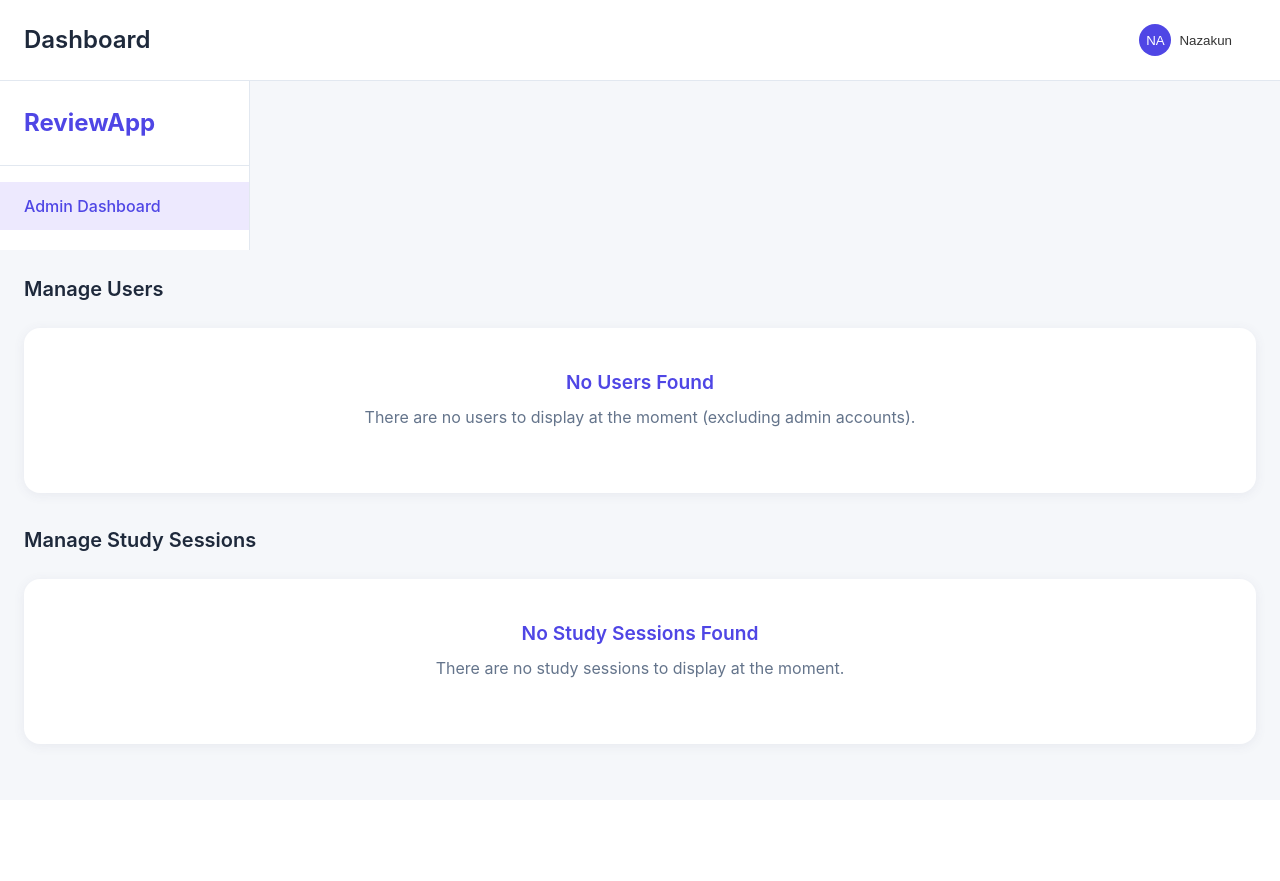
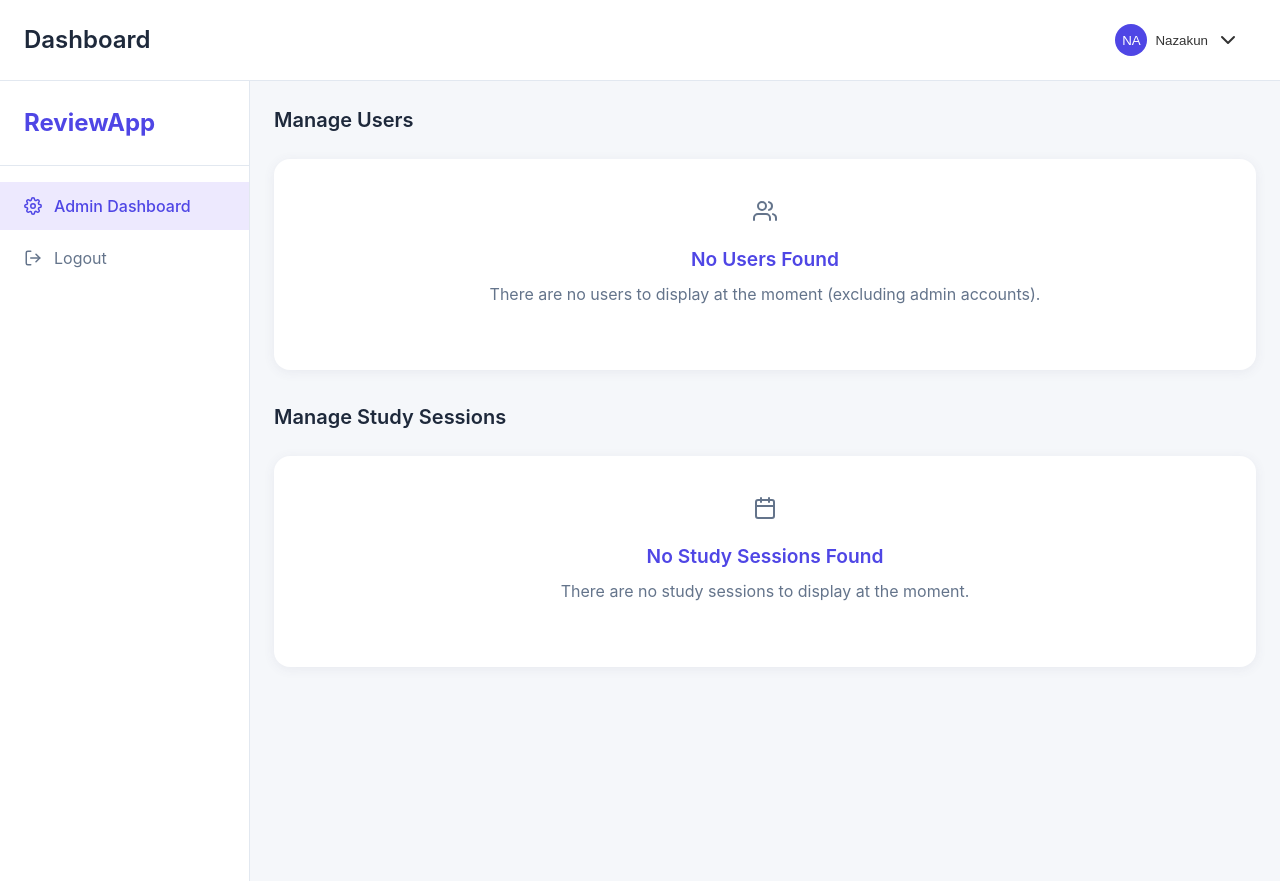
Before and after one commit to nazakun021/cmsc126-study-session-management-system, a PHP site: page /app/views/admin_dashboard.php in a window 1280 px wide. Before the commit the page ends 752 px from the top, so only its background shows below. Run offline with PHP 8.4, Linux system fonts and the light colour scheme; the visitor is signed in with stand-in values (Sample User, id 1); data comes from the database, SQL or seed files in the repository.

Commit message:
For Backup

```diff
--- a/app/views/admin_dashboard.php
+++ b/app/views/admin_dashboard.php
@@ -86,7 +86,7 @@
     $csrfToken = $_SESSION['csrf_token'];
     ?>
 
-    <div class="container">
+    <div class="app-container"> <!-- Changed class from container to app-container -->
         <!-- Sidebar Navigation -->
         <aside class="sidebar">
             <div class="sidebar-header">
@@ -99,6 +99,12 @@
                         <a href="/cmsc126-study-session-management-system/public/admin">
                             <i data-feather="settings"></i>
                             <span>Admin Dashboard</span>
+                        </a>
+                    </li>
+                    <li>
+                        <a href="/cmsc126-study-session-management-system/public/logout">
+                            <i data-feather="log-out"></i>
+                            <span>Logout</span>
                         </a>
                     </li>
                 </ul>
@@ -207,6 +213,7 @@
 
     <script>
         document.addEventListener('DOMContentLoaded', function() {
+            feather.replace(); // Initialize Feather icons
             const csrfToken = <?php echo json_encode($csrfToken); ?>;
 
             // Delete User
```
